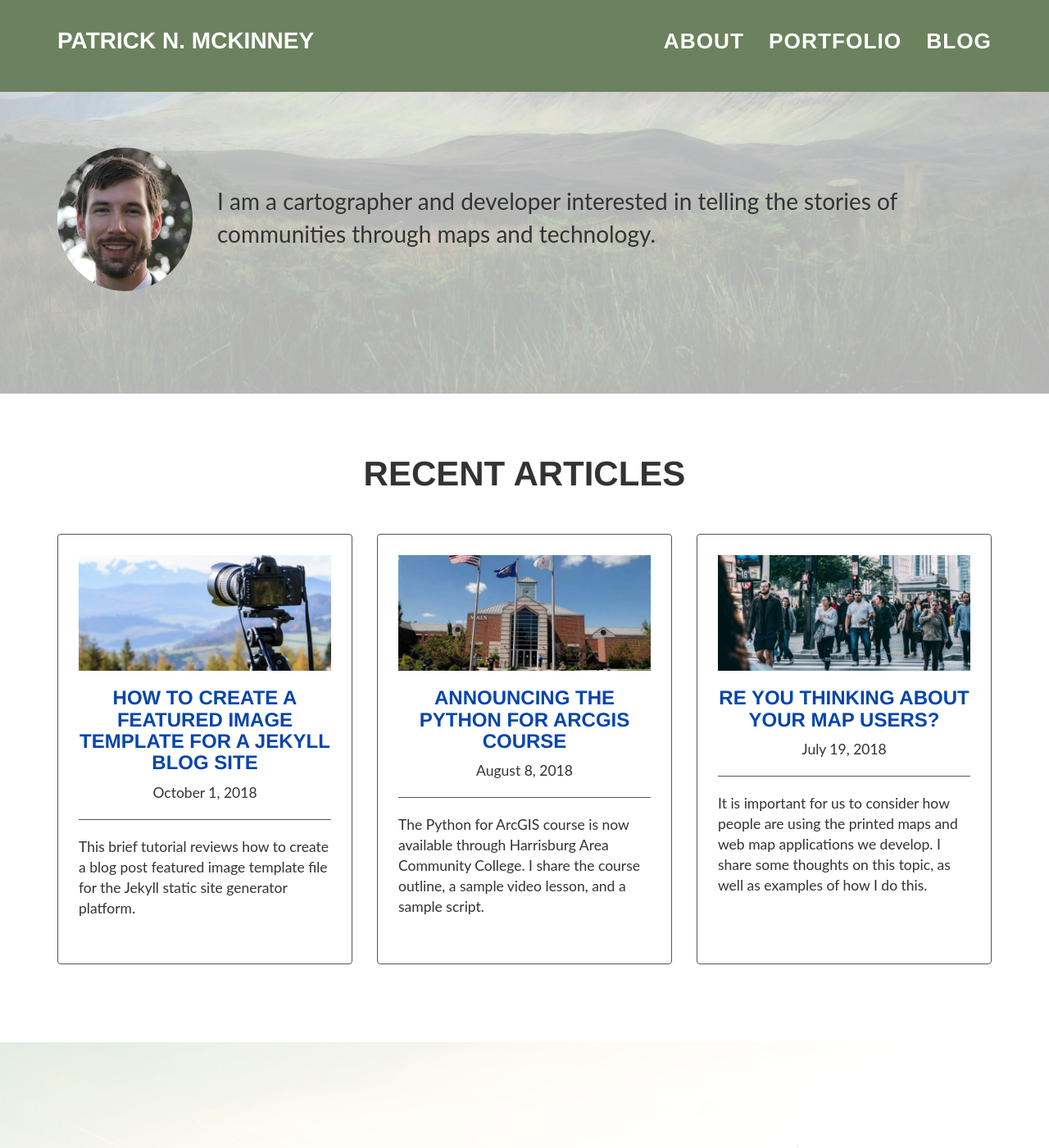
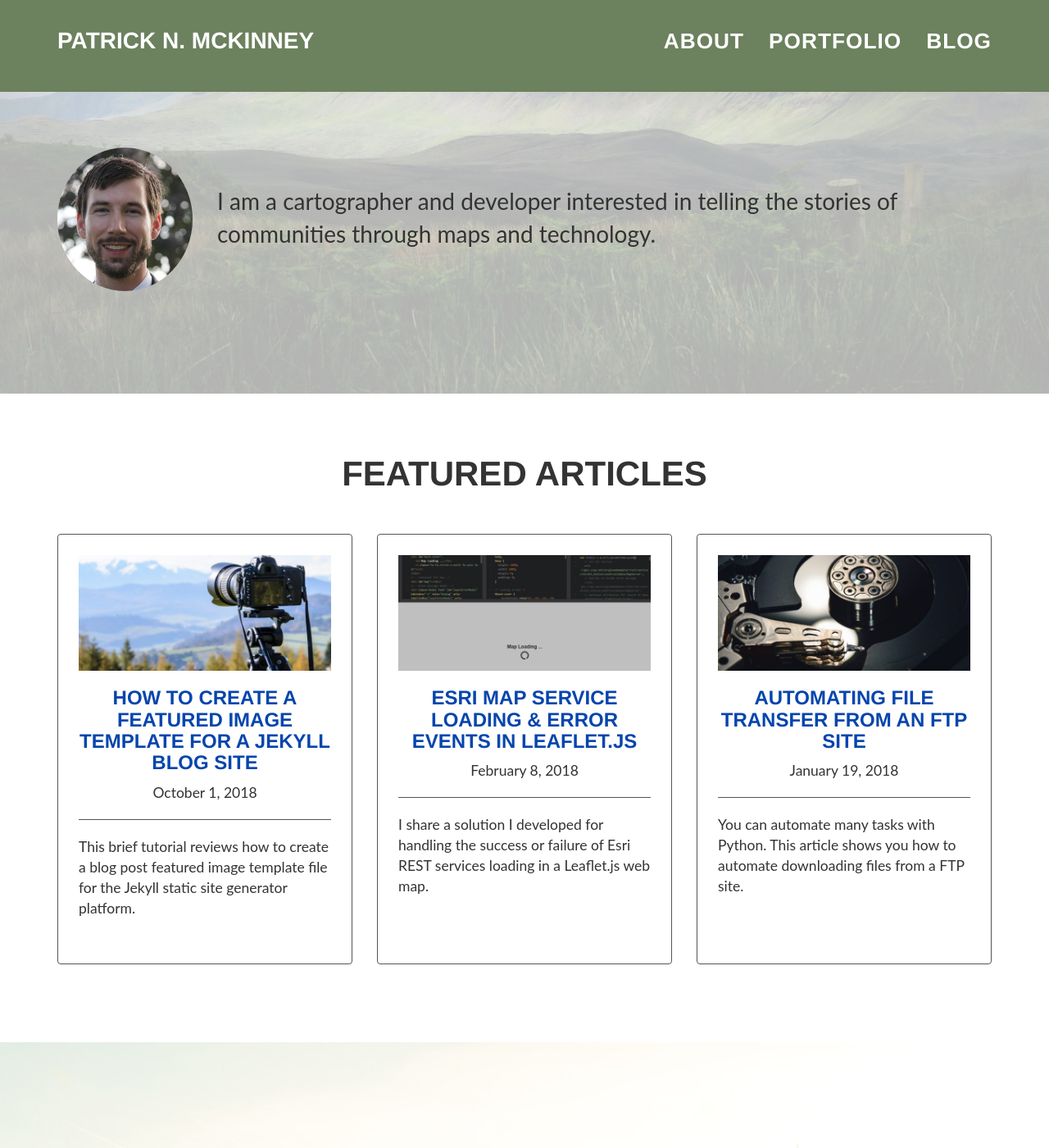
Before and after one commit to pmacMaps/website-live-test, a Jekyll site: the page built from index.html, in a window 1280 px wide and 1400 px high. Shown: the whole window at 82% size. Built offline with Jekyll 4.4.1, drawn with Linux system fonts in a browser that asks for light colours.

Commit message:
change recent posts to features posts

```diff
--- /dev/null
+++ b/_data/featuredPosts.json
@@ -0,0 +1,26 @@
+[
+    {
+        "title": "How to Create a Featured Image Template for a Jekyll Blog Site",
+        "date": "October 1, 2018",
+        "url": "https://pnmcartodesign.wordpress.com/2018/10/01/how-to-create-a-featured-image-template-for-a-jekyll-blog-site/",
+        "featured-image": "camera-taking-photo-of-mountain.jpeg",
+        "featured-image-alt": "a camera on a stand pointing toward a mountain",
+        "teaser": "This brief tutorial reviews how to create a blog post featured image template file for the Jekyll static site generator platform."
+    },
+    {
+        "title": "Esri Map Service Loading & Error Events in Leaflet.js",
+        "date": "February 8, 2018",
+        "url": "https://pnmcartodesign.wordpress.com/2018/02/08/esri-map-service-loading-error-events-in-leaflet-js/",
+        "featured-image": "codepen-esri-events-screenshot.png",
+        "featured-image-alt": "screen shot of a CodePen project",
+        "teaser": "I share a solution I developed for handling the success or failure of Esri REST services loading in a Leaflet.js web map."
+    },
+    {
+        "title": "Automating File Transfer from an FTP Site",
+        "date": "January 19, 2018",
+        "url": "https://pnmcartodesign.wordpress.com/2018/01/19/automating-file-transfer-from-an-ftp-site-with-python/",
+        "featured-image": "night-computer-hdd-hard-drive.jpg",
+        "featured-image-alt": "a computer hard drive",
+        "teaser": "You can automate many tasks with Python.  This article shows you how to automate downloading files from a FTP site."
+    }
+]
--- a/_data/recentPosts.json
+++ /dev/null
@@ -1,26 +0,0 @@
-[
-    {
-        "title": "How to Create a Featured Image Template for a Jekyll Blog Site",
-        "date": "October 1, 2018",
-        "url": "https://pnmcartodesign.wordpress.com/2018/10/01/how-to-create-a-featured-image-template-for-a-jekyll-blog-site/",
-        "featured-image": "camera-taking-photo-of-mountain.jpeg",
-        "featured-image-alt": "a camera on a stand pointing toward a mountain",
-        "teaser": "This brief tutorial reviews how to create a blog post featured image template file for the Jekyll static site generator platform."
-    },
-    {
-        "title": "Announcing the Python for ArcGIS Course",
-        "date": "August 8, 2018",
-        "url": "https://pnmcartodesign.wordpress.com/2018/08/08/announcing-the-python-for-arcgis-course/",
-        "featured-image": "hacc-lancaster.jpg",
-        "featured-image-alt": "Harrisburg Area Community College Lancaster campus",
-        "teaser": "The Python for ArcGIS course is now available through Harrisburg Area Community College.  I share the course outline, a sample video lesson, and a sample script."
-    },
-    {
-        "title": "re You Thinking About Your Map Users?",
-        "date": "July 19, 2018",
-        "url": "https://pnmcartodesign.wordpress.com/2018/07/19/are-you-thinking-about-your-map-users/",
-        "featured-image": "pexels-photo-109919.jpeg",
-        "featured-image-alt": "people walking across a street intersection",
-        "teaser": "It is important for us to consider how people are using the printed maps and web map applications we develop.  I share some thoughts on this topic, as well as examples of how I do this."
-    }
-]
--- a/_includes/featured-posts.html
+++ b/_includes/featured-posts.html
@@ -1,4 +1,4 @@
-{% for post in site.data.recentPosts %}
+{% for post in site.data.featuredPosts %}
 <div class="col-md-4">
     <div class="thumbnail">
         <a href="{{ post.url }}" target="_blank"><img src="assets/images/blog/{{ post.featured-image }}" alt="{{ post.featured-image-alt }}" class="img-responsive" /></a>
--- a/index.html
+++ b/index.html
@@ -21,7 +21,7 @@ page: home
     <div class="container">
         <div class="row">
             <div class="col-lg-12 text-center">
-                <h2>Recent Articles</h2>
+                <h2>Featured Articles</h2>
             </div>
         </div>
         <div class="row">
```
Also changed, not shown: assets/images/blog/codepen-esri-events-screenshot.png (added), assets/images/blog/hacc-lancaster.jpg (deleted), assets/images/blog/night-computer-hdd-hard-drive.jpg (added), assets/images/blog/pexels-photo-109919.jpeg (deleted).
